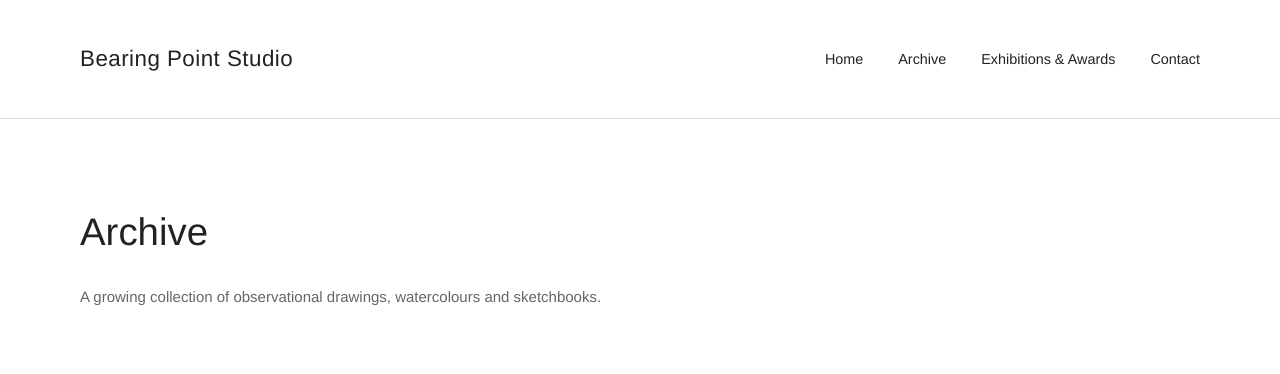
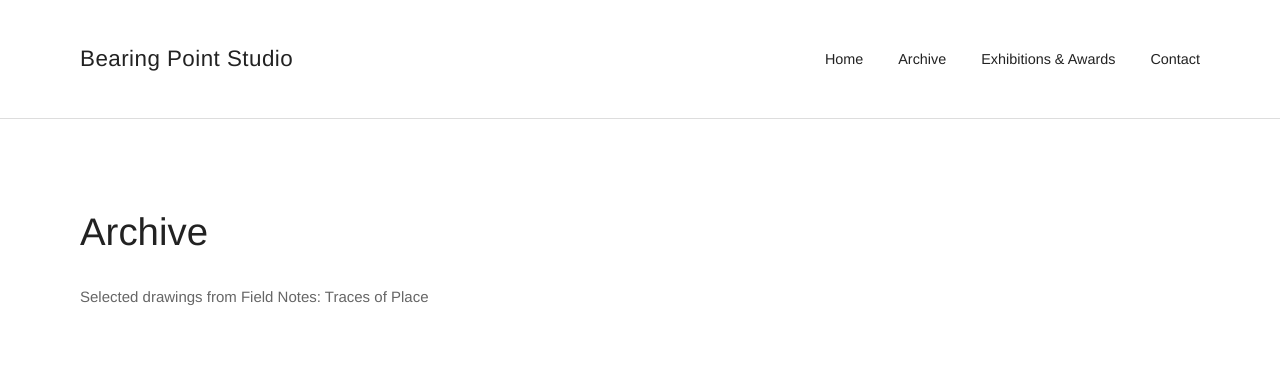
Before and after one commit to Adamgtay/adam-george-taylor, a plain HTML site: page archive.html in a window 1280 px wide. Shown: the top 374 px of the page. Drawn offline with Linux system fonts and the light colour scheme.

Commit message:
archive text

```diff
--- a/archive.html
+++ b/archive.html
@@ -38,7 +38,7 @@
 <h2>Archive</h2>
 
 <p>
-A growing collection of observational drawings, watercolours and sketchbooks.
+Selected drawings from Field Notes: Traces of Place
 </p>
 
 </section>
```
